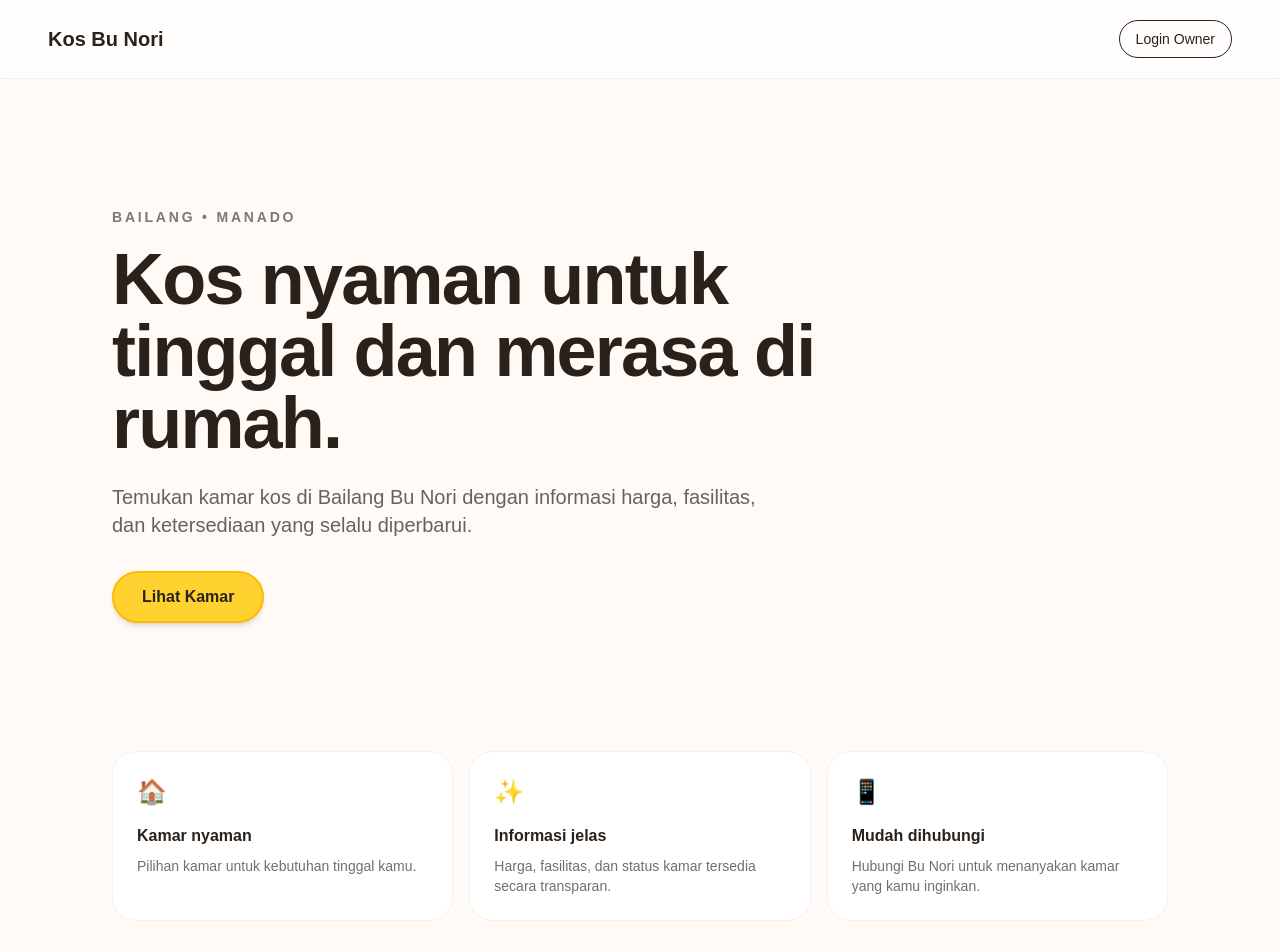
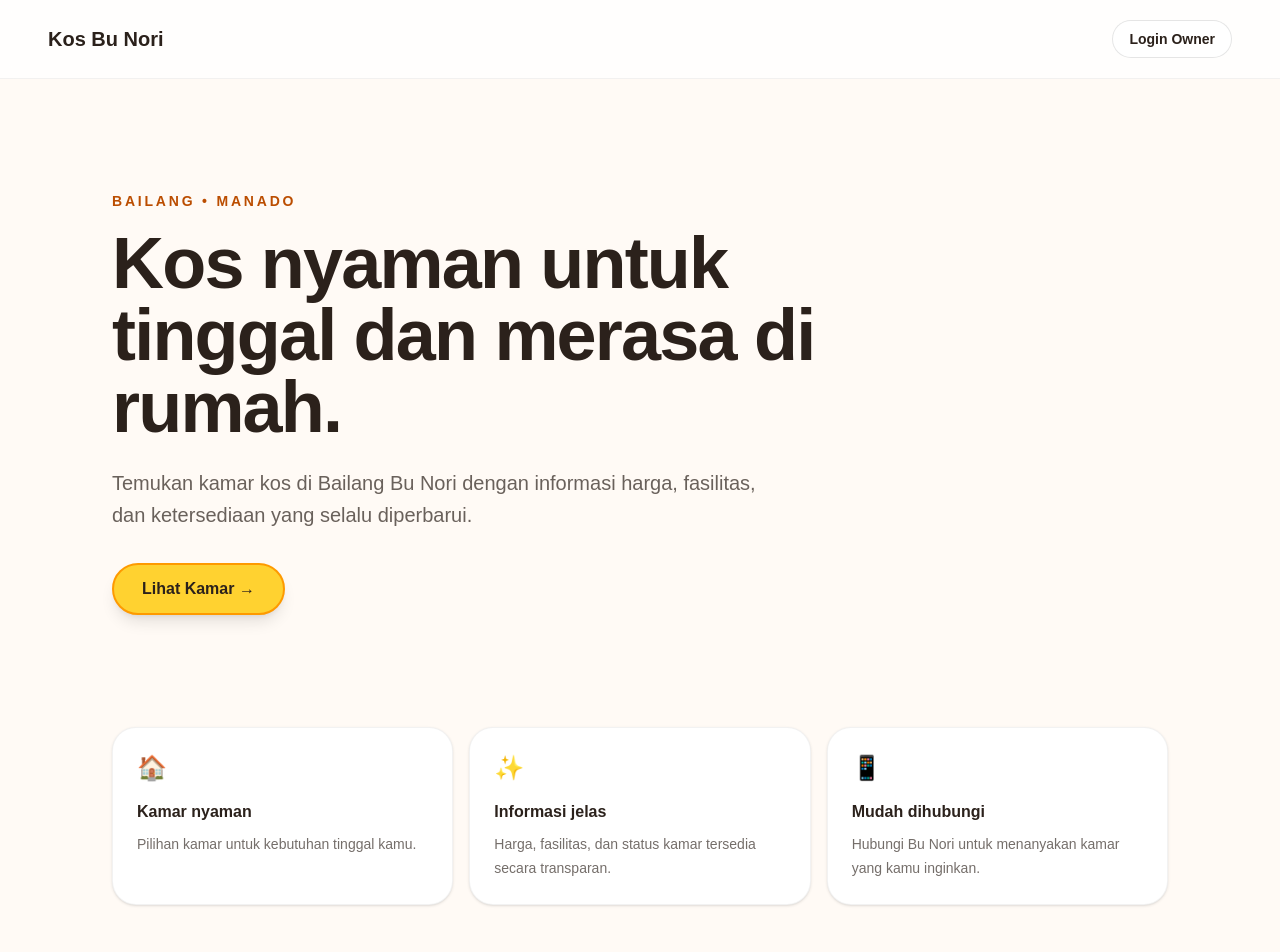
Before and after one commit to ocha-ctrl/Kosan-mamak, a Next.js app: page / in a window 1280 px wide. Shown: the top 952 px of the page. Built offline with nearby package versions, Linux system fonts and the light colour scheme.

Commit message:
Polish homepage design and CTA

```diff
--- a/app/page.tsx
+++ b/app/page.tsx
@@ -3,25 +3,25 @@ import Link from 'next/link'
 export default function Home() {
   return (
     <main className="min-h-screen">
-      <nav className="flex items-center justify-between px-6 py-5 md:px-12 border-b border-black/5 bg-white/70 backdrop-blur">
-        <div className="font-bold text-xl">Kos Bu Nori</div>
-        <Link href="/login" className="rounded-full border px-4 py-2 text-sm font-medium hover:bg-black hover:text-white transition">Login Owner</Link>
+      <nav className="flex items-center justify-between border-b border-black/5 bg-white/80 px-6 py-5 backdrop-blur md:px-12">
+        <Link href="/" className="text-xl font-bold">Kos Bu Nori</Link>
+        <Link href="/login" className="rounded-full border border-black/10 bg-white px-4 py-2 text-sm font-semibold transition hover:bg-black hover:text-white">Login Owner</Link>
       </nav>
 
-      <section className="px-6 py-20 md:px-12 md:py-32 max-w-6xl mx-auto">
+      <section className="mx-auto max-w-6xl px-6 py-20 md:px-12 md:py-28">
         <div className="max-w-3xl">
-          <p className="text-sm font-semibold uppercase tracking-[0.2em] opacity-60">Bailang • Manado</p>
-          <h1 className="mt-4 text-5xl md:text-7xl font-bold tracking-tight">Kos nyaman untuk tinggal dan merasa di rumah.</h1>
-          <p className="mt-6 text-lg md:text-xl opacity-70 max-w-2xl">Temukan kamar kos di Bailang Bu Nori dengan informasi harga, fasilitas, dan ketersediaan yang selalu diperbarui.</p>
-          <Link href="/kamar" className="inline-flex items-center justify-center mt-8 rounded-full bg-amber-300 text-black border-2 border-amber-400 px-7 py-3 font-bold shadow-md hover:bg-amber-400 hover:border-amber-500 transition">Lihat Kamar</Link>
+          <p className="text-sm font-bold uppercase tracking-[0.2em] text-amber-700">Bailang • Manado</p>
+          <h1 className="mt-4 text-5xl font-bold tracking-tight md:text-7xl">Kos nyaman untuk tinggal dan merasa di rumah.</h1>
+          <p className="mt-6 max-w-2xl text-lg leading-8 opacity-70 md:text-xl">Temukan kamar kos di Bailang Bu Nori dengan informasi harga, fasilitas, dan ketersediaan yang selalu diperbarui.</p>
+          <Link href="/kamar" className="mt-8 inline-flex items-center justify-center rounded-full border-2 border-amber-500 bg-amber-300 px-7 py-3 font-bold text-black shadow-lg transition hover:-translate-y-0.5 hover:bg-amber-400 hover:shadow-xl">Lihat Kamar →</Link>
         </div>
       </section>
 
-      <section className="px-6 pb-20 md:px-12 max-w-6xl mx-auto">
-        <div className="grid md:grid-cols-3 gap-4">
-          <div className="bg-white rounded-3xl p-6 border border-black/5"><div className="text-2xl">🏠</div><h2 className="font-bold mt-4">Kamar nyaman</h2><p className="mt-2 text-sm opacity-65">Pilihan kamar untuk kebutuhan tinggal kamu.</p></div>
-          <div className="bg-white rounded-3xl p-6 border border-black/5"><div className="text-2xl">✨</div><h2 className="font-bold mt-4">Informasi jelas</h2><p className="mt-2 text-sm opacity-65">Harga, fasilitas, dan status kamar tersedia secara transparan.</p></div>
-          <div className="bg-white rounded-3xl p-6 border border-black/5"><div className="text-2xl">📱</div><h2 className="font-bold mt-4">Mudah dihubungi</h2><p className="mt-2 text-sm opacity-65">Hubungi Bu Nori untuk menanyakan kamar yang kamu inginkan.</p></div>
+      <section className="mx-auto max-w-6xl px-6 pb-20 md:px-12">
+        <div className="grid gap-4 md:grid-cols-3">
+          <div className="rounded-3xl border border-black/5 bg-white p-6 shadow-sm"><div className="text-2xl">🏠</div><h2 className="mt-4 font-bold">Kamar nyaman</h2><p className="mt-2 text-sm leading-6 opacity-65">Pilihan kamar untuk kebutuhan tinggal kamu.</p></div>
+          <div className="rounded-3xl border border-black/5 bg-white p-6 shadow-sm"><div className="text-2xl">✨</div><h2 className="mt-4 font-bold">Informasi jelas</h2><p className="mt-2 text-sm leading-6 opacity-65">Harga, fasilitas, dan status kamar tersedia secara transparan.</p></div>
+          <div className="rounded-3xl border border-black/5 bg-white p-6 shadow-sm"><div className="text-2xl">📱</div><h2 className="mt-4 font-bold">Mudah dihubungi</h2><p className="mt-2 text-sm leading-6 opacity-65">Hubungi Bu Nori untuk menanyakan kamar yang kamu inginkan.</p></div>
         </div>
       </section>
     </main>
```
